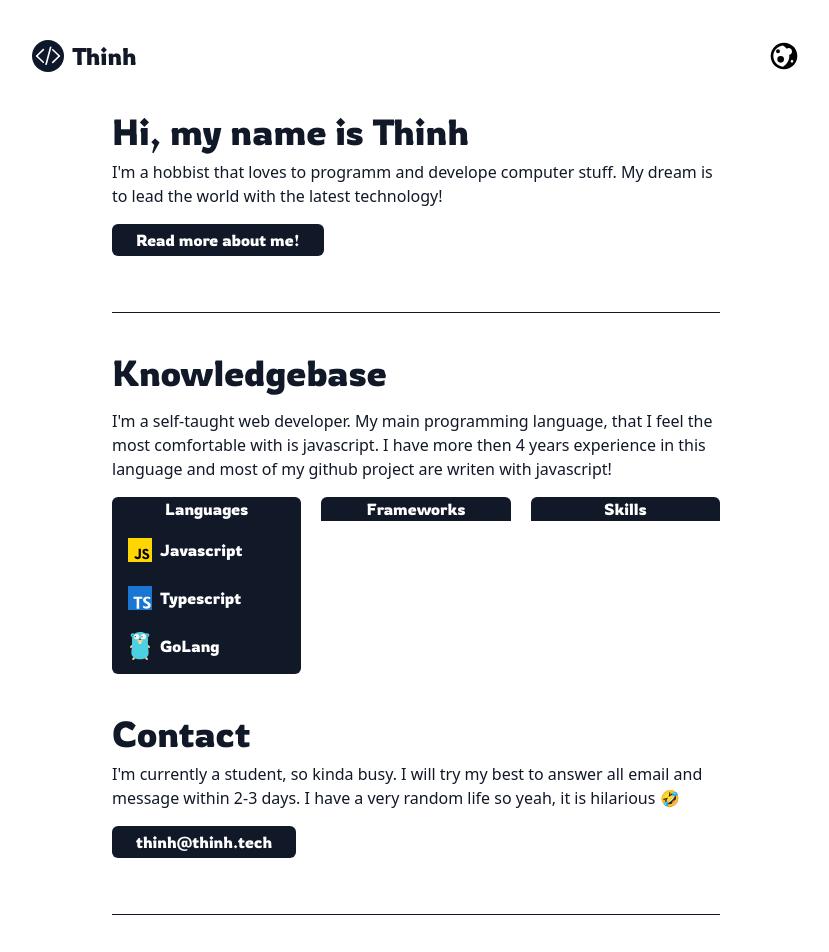
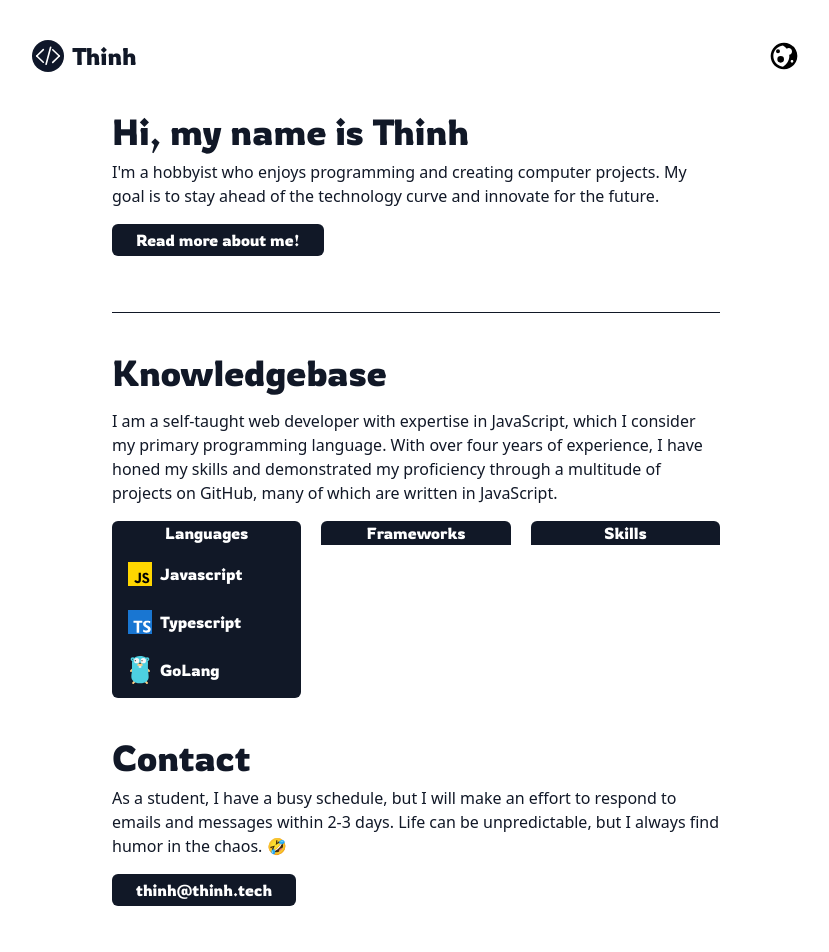
Before and after one commit to CutieCat6778/thinh.tech, a Next.js app: page / in a window 1280 px wide. Shown: the top 952 px of the page, without its empty margins (224-1053 px from the left). Built offline with nearby package versions, Linux system fonts and the light colour scheme.

Commit message:
fixed text

```diff
--- a/src/app/page.tsx
+++ b/src/app/page.tsx
@@ -12,9 +12,9 @@ export default function Home() {
 				<header>
 					<h1>Hi, my name is Thinh</h1>
 					<h2 className="mt-2 font-normal">
-						I&apos;m a hobbist that loves to programm and develope
-						computer stuff. My dream is to lead the world with the
-						latest technology!
+						I&apos;m a hobbyist who enjoys programming and creating
+						computer projects. My goal is to stay ahead of the
+						technology curve and innovate for the future.
 					</h2>
 					<Link href="/about">
 						<button className="">Read more about me!</button>
@@ -25,7 +25,12 @@ export default function Home() {
 					<div>
 						<h1 className="mb-4">Knowledgebase</h1>
 						<span>
-							I&apos;m a self-taught web developer. My main programming language, that I feel the most comfortable with is javascript. I have more then 4 years experience in this language and most of my github project are writen with javascript!
+							I am a self-taught web developer with expertise in
+							JavaScript, which I consider my primary programming
+							language. With over four years of experience, I have
+							honed my skills and demonstrated my proficiency
+							through a multitude of projects on GitHub, many of
+							which are written in JavaScript.
 						</span>
 						<Exprience />
 					</div>
@@ -33,10 +38,10 @@ export default function Home() {
 						<h1>Contact</h1>
 						<div className="my-2">
 							<span>
-								I&apos;m currently a student, so kinda busy. I will
-								try my best to answer all email and message
-								within 2-3 days. I have a very random life so
-								yeah, it is hilarious 🤣
+								As a student, I have a busy schedule, but I will
+								make an effort to respond to emails and messages
+								within 2-3 days. Life can be unpredictable, but
+								I always find humor in the chaos. 🤣
 							</span>
 							<div>
 								<Link href="mailto:thinh@thinh.tech">
@@ -47,7 +52,7 @@ export default function Home() {
 					</div>
 				</section>
 				<Divider />
-				<Footer/>
+				<Footer />
 			</div>
 		</main>
 	);
```
